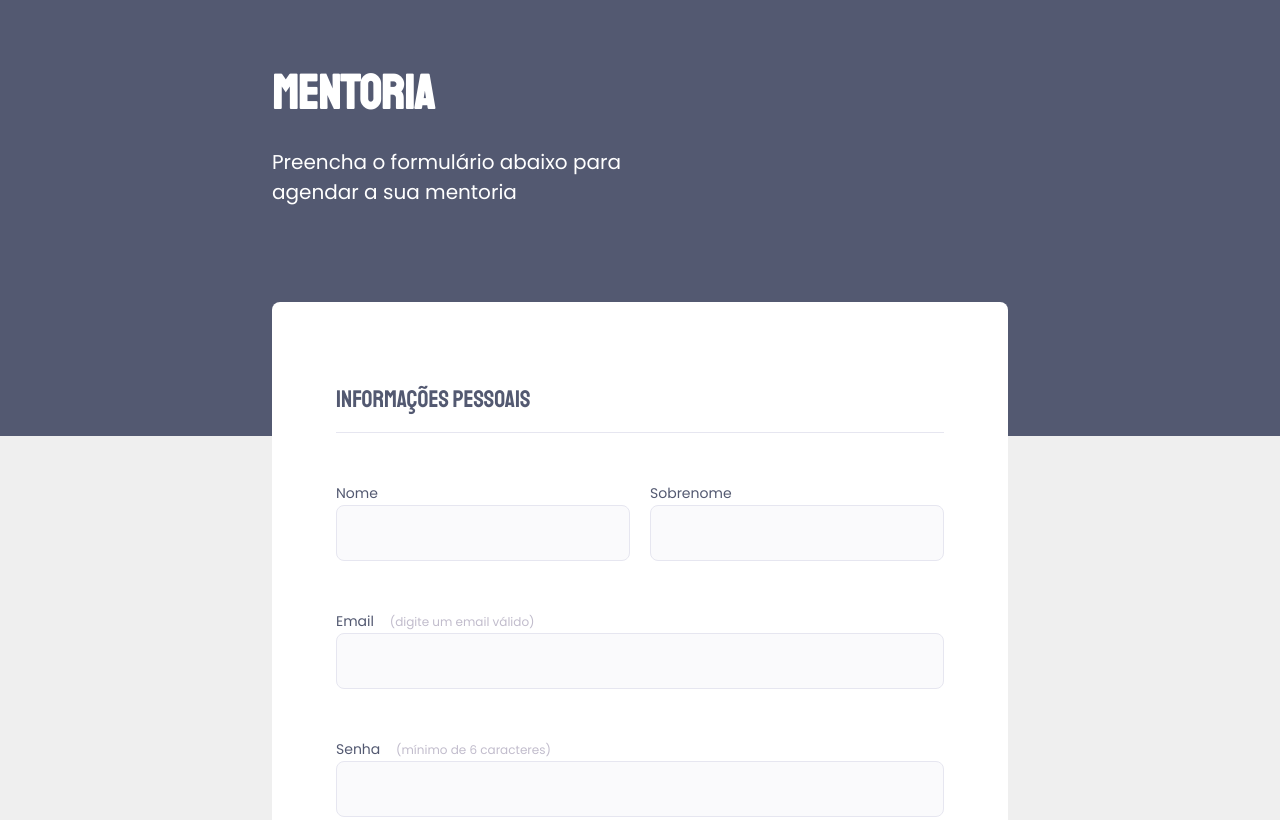
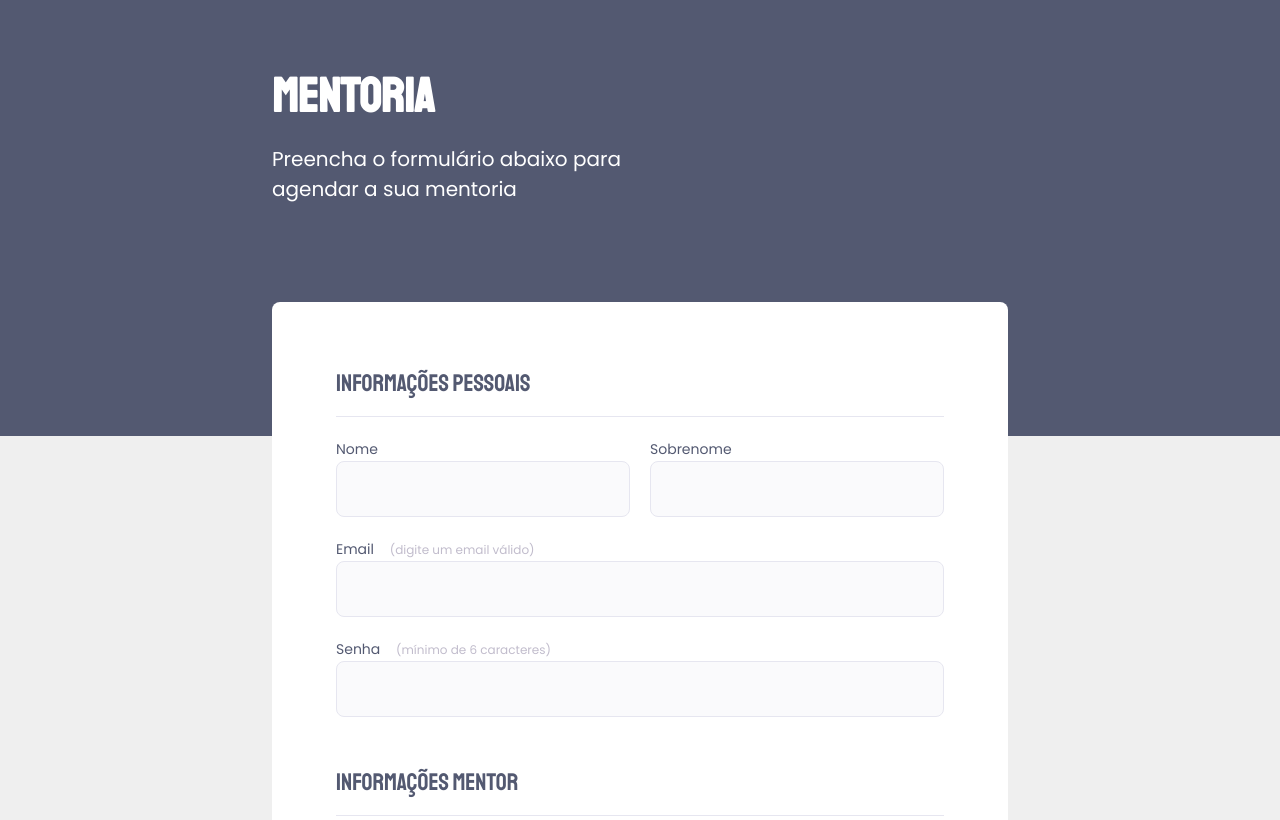
Before and after one commit to leokazuyukinagatani/rocket-mentorship, a plain HTML site: page index.html in a window 1280 px wide. Shown: the top 820 px of the page. Drawn offline with Linux system fonts and the light colour scheme.

Commit message:
ajuste layout

```diff
--- a/style.css
+++ b/style.css
@@ -73,7 +73,7 @@ header h1 {
   font-size: 4.8rem;
   line-height: 6rem;
   color: #FFF;
-  margin-bottom: 2.4rem;
+  margin-bottom: 1.8rem;
 
 }
 
@@ -85,7 +85,7 @@ header p {
 
 
 form {
-  margin-top: 3.2rem;
+  margin-top: 3.22rem;
   background: var(--fc-primary);
 
   border-radius: 8px 8px 0 0;
@@ -99,13 +99,13 @@ form {
 
 fieldset {
   border: none;
-  margin-top: 1.6rem;
 }
 
 .fieldset-wrapper {
   display: flex;
   flex-direction: column;
-  gap: 4.8rem;
+  gap: 2rem;
+
 }
 
 
@@ -117,6 +117,7 @@ fieldset legend {
   width: 100%;
   border-bottom: 1px solid #E6E6F0;
   padding-bottom: 1.6rem;
+
 }
 
 .sub-legend {
@@ -124,7 +125,6 @@ fieldset legend {
   line-height: 3.4rem;
 
   width: 100%;
-  padding-bottom: 1.6rem;
 }
 
 .input-wrapper{
```
